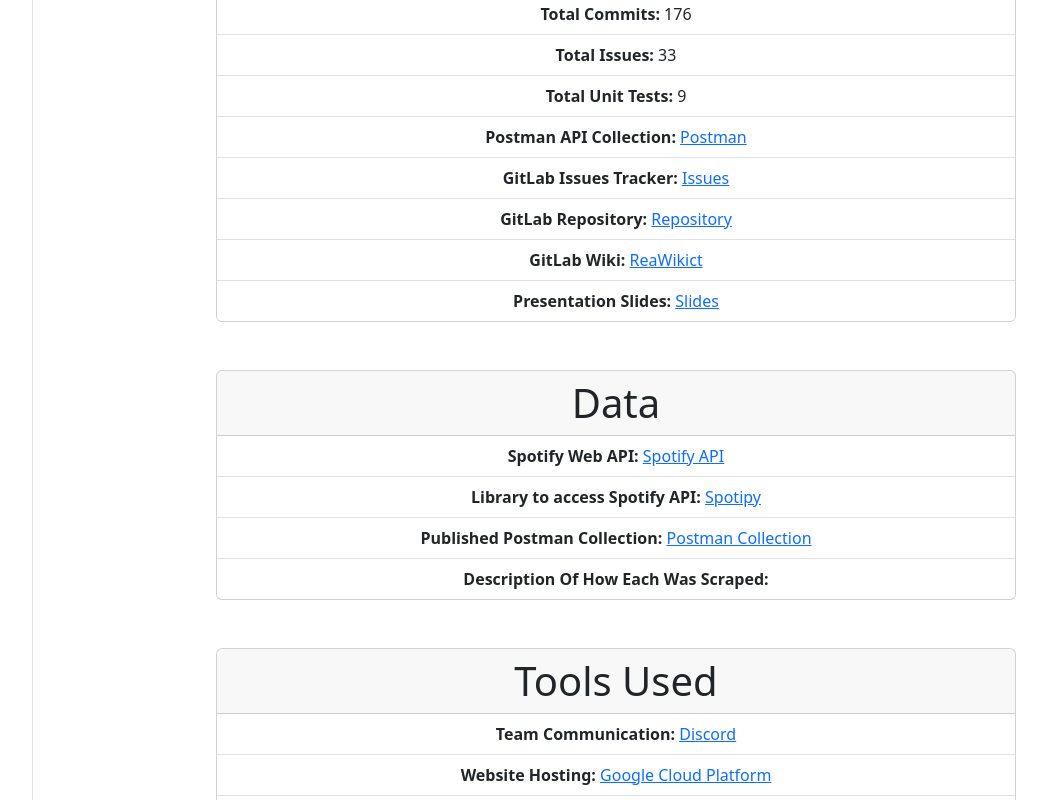
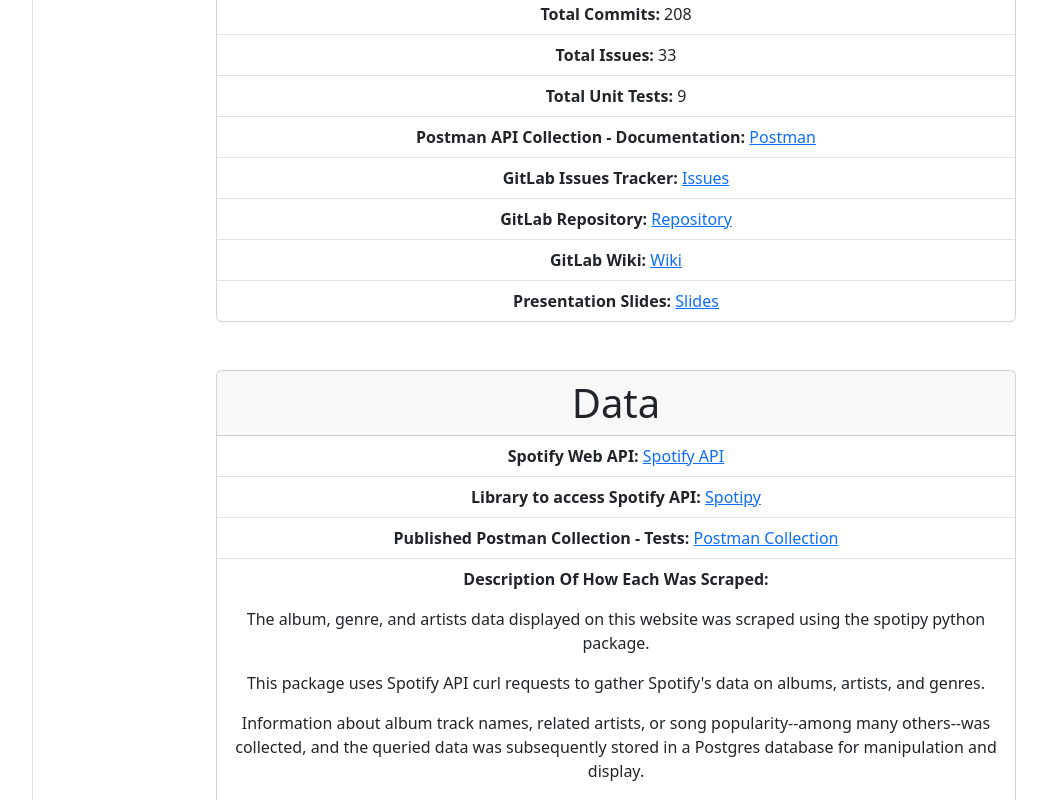
Before and after one commit to Magret7/Music-Recommendations, a React (Create React App) app in the folder frontend/: page /about in a window 1280 px wide. Shown: the part 1800-2600 px from the top of the page, without its empty margins (77-1124 px from the left). Built offline with nearby package versions, Linux system fonts and the light colour scheme.

Commit message:
Updated Searchbar to look nice.

```diff
--- a/frontend/src/components/About.js
+++ b/frontend/src/components/About.js
@@ -91,13 +91,12 @@
                 <div class="card text-center" style= {{width: 70+'%', marginBottom: 3+'rem', marginLeft: 'auto', marginRight: 'auto'}}>
                     <div class="card-header display-6"> <b>GitLab Stats</b> </div>
                     <ul class="list-group list-group-flush">
-                        <li class="list-group-item"> <b>Total Commits: </b>176</li>
+                        <li class="list-group-item"> <b>Total Commits: </b>208</li>
                         <li class="list-group-item"> <b>Total Issues: </b>33</li>
                         <li class="list-group-item"> <b>Total Unit Tests: </b>9</li>
-                        <li class="list-group-item"> <b>Postman API Collection: </b><a href="https://music-recommendation.postman.co/workspace/Team-Workspace~17d1e66a-099f-4ea0-833c-8973e17965de/collection/33692671-6403f3c6-d92b-49af-b5e0-21fc9aa5292a?tab=variables"> Postman </a> </li>
-                        <li class="list-group-item"> <b>GitLab Issues Tracker: </b><a href="https://gitlab.com/magretadekunle/cs331e-idb/-/issues"> Issues </a> </li>
+                        <li class="list-group-item"> <b>Postman API Collection - Documentation: </b><a href="https://documenter.getpostman.com/view/33702459/2sA3BhdDr8"> Postman </a> </li>                        <li class="list-group-item"> <b>GitLab Issues Tracker: </b><a href="https://gitlab.com/magretadekunle/cs331e-idb/-/issues"> Issues </a> </li>
                         <li class="list-group-item"> <b>GitLab Repository: </b><a href="https://gitlab.com/magretadekunle/cs331e-idb"> Repository </a> </li>
-                        <li class="list-group-item"> <b>GitLab Wiki: </b><a href="https://gitlab.com/magretadekunle/cs331e-idb/-/wikis/home"> ReaWikict</a> </li>
+                        <li class="list-group-item"> <b>GitLab Wiki: </b><a href="https://gitlab.com/magretadekunle/cs331e-idb/-/wikis/home"> Wiki</a> </li>
                         <li class="list-group-item"> <b>Presentation Slides: </b><a href="https://gitlab.com/magretadekunle/cs331e-idb/-/issues"> Slides </a> </li>
                     </ul>
                 </div>
@@ -109,8 +108,13 @@
                     <ul class="list-group list-group-flush">
                         <li class="list-group-item"> <b>Spotify Web API: </b> <a href="https://developer.spotify.com/documentation/web-api/"> Spotify API </a> </li>
                         <li class="list-group-item"> <b>Library to access Spotify API: </b><a href="https://spotipy.readthedocs.io/en/2.22.1/"> Spotipy </a> </li>
-                        <li class="list-group-item"> <b>Published Postman Collection: </b> <a href=""> Postman Collection </a> </li>
-                        <li class="list-group-item"> <b>Description Of How Each Was Scraped: </b></li>
+                        <li class="list-group-item"> <b>Published Postman Collection - Tests: </b> <a href="https://documenter.getpostman.com/view/33702459/2sA3BhdDr7"> Postman Collection </a> </li>
+                        <li class="list-group-item"> <b>Description Of How Each Was Scraped: </b> <p></p>
+                        <p>The album, genre, and artists data displayed on this website was scraped using the spotipy python package.</p>
+                        <p>This package uses Spotify API curl requests to gather Spotify's data on albums, artists, and genres.</p>
+                        <p>Information about album track names, related artists, or song popularity--among many others--was collected, and the queried data was subsequently stored in a Postgres database for manipulation and display.</p>
+                        </li>
+
                     </ul>
                 </div>
             </section>
--- a/frontend/src/components/Albums.js
+++ b/frontend/src/components/Albums.js
@@ -187,19 +187,19 @@
     return (
         <>
             <h1 style={{ textAlign: "center" }}>All Albums</h1>
-            <div>
+
+            <div class="input-group mb-3" style={{ height: "3rem", marginTop: "1.5rem", width: "40%", marginLeft: "auto", marginRight: "auto" }}>
                 <input
                     type="text"
-                    placeholder="Search for Albums ..."
+                    class="form-control"
+                    placeholder="Type Here To Search"
                     value={searchTerm}
                     onChange={handleInputChange}
                     onKeyDown={handleKeyDown}
                 />
+                <button class="btn btn-primary" type="button" onClick={handleSearch} >Search</button>
+            </div>
 
-                <button onClick={handleSearch}>
-                    <FontAwesomeIcon icon={faMagnifyingGlass} />
-                </button>
-            </div>
 
             <select
                 style={{ marginTop: "0.5rem" }}
--- a/frontend/src/components/Artists.js
+++ b/frontend/src/components/Artists.js
@@ -80,9 +80,9 @@
     function getHighlightedText(text, highlight) {
         // Split on highlight term and include term into parts, ignore case
         const parts = text.split(new RegExp(`(${highlight})`, 'gi'));
-        return <span> { parts.map((part, i) =>
-            <span key={i} className={part.toLowerCase() === highlight.toLowerCase() ? 'highlight' : '{}' }>
-                { part }
+        return <span> {parts.map((part, i) =>
+            <span key={i} className={part.toLowerCase() === highlight.toLowerCase() ? 'highlight' : '{}'}>
+                {part}
             </span>)
         } </span>;
     }
@@ -116,7 +116,7 @@
                                     className="nav-link link-dark"
                                 >
                                     {/* <b>{artist.name}</b> */}
-                                    <b>{searchedArtists ? getHighlightedText(artist.name, searchTerm): artist.name}</b>
+                                    <b>{searchedArtists ? getHighlightedText(artist.name, searchTerm) : artist.name}</b>
                                 </Link>
                             </td>
                         </tr>
@@ -186,18 +186,17 @@
     return (
         <>
             <h1 style={{ textAlign: "center" }}>All Artists</h1>
-            <div>
+
+            <div class="input-group mb-3" style={{ height: "3rem", marginTop: "1.5rem", width: "40%", marginLeft: "auto", marginRight: "auto" }}>
                 <input
                     type="text"
-                    placeholder="Search for Artists ..."
+                    class="form-control"
+                    placeholder="Type Here To Search"
                     value={searchTerm}
                     onChange={handleInputChange}
                     onKeyDown={handleKeyDown}
                 />
-
-                <button onClick={handleSearch}>
-                    <FontAwesomeIcon icon={faMagnifyingGlass} />
-                </button>
+                <button class="btn btn-primary" type="button" onClick={handleSearch} >Search</button>
             </div>
 
 
--- a/frontend/src/components/Genres.js
+++ b/frontend/src/components/Genres.js
@@ -80,9 +80,9 @@
     function getHighlightedText(text, highlight) {
         // Split on highlight term and include term into parts, ignore case
         const parts = text.split(new RegExp(`(${highlight})`, 'gi'));
-        return <span> { parts.map((part, i) =>
-            <span key={i} className={part.toLowerCase() === highlight.toLowerCase() ? 'highlight' : '{}' }>
-                { part }
+        return <span> {parts.map((part, i) =>
+            <span key={i} className={part.toLowerCase() === highlight.toLowerCase() ? 'highlight' : '{}'}>
+                {part}
             </span>)
         } </span>;
     }
@@ -100,7 +100,7 @@
                             >
                                 <h3>
                                     {searchedGenres ? getHighlightedText(genre.name.charAt(0).toUpperCase() +
-                                        genre.name.slice(1), searchTerm): genre.name.charAt(0).toUpperCase() +
+                                        genre.name.slice(1), searchTerm) : genre.name.charAt(0).toUpperCase() +
                                     genre.name.slice(1)}
                                 </h3>
                             </Link>
@@ -158,18 +158,17 @@
         // TODO: Improve CSS styling here
         <>
             <h1 style={{ textAlign: "center" }}>All Genres</h1>
-            <div>
+
+            <div class="input-group mb-3" style={{ height: "3rem", marginTop: "1.5rem", width: "40%", marginLeft: "auto", marginRight: "auto" }}>
                 <input
                     type="text"
-                    placeholder="Search for Genres ..."
+                    class="form-control"
+                    placeholder="Type Here To Search"
                     value={searchTerm}
                     onChange={handleInputChange}
                     onKeyDown={handleKeyDown}
                 />
-
-                <button onClick={handleSearch}>
-                    <FontAwesomeIcon icon={faMagnifyingGlass} />
-                </button>
+                <button class="btn btn-primary" type="button" onClick={handleSearch} >Search</button>
             </div>
 
             <select
```
Also changed, not shown: 1 other file (tests, documents, lock files or other folders). Lines whose indentation alone changed are shown as unchanged.
